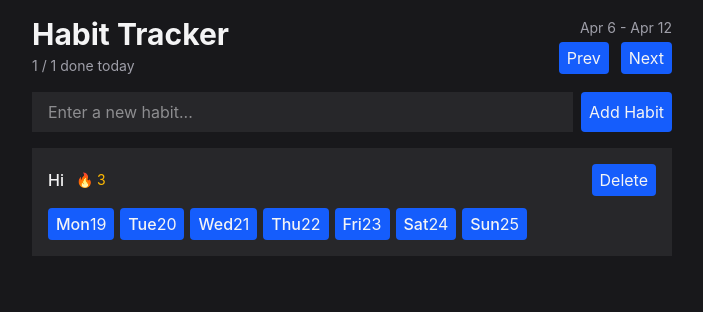
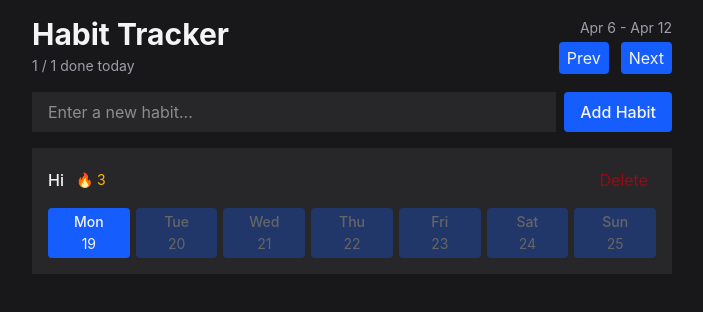
Before and after one commit to EScott-LL10T/habit-tracker, a React (Vite) app: page / in a window 1280 px wide. Shown: the top 312 px of the page, without its empty margins (288-991 px from the left). Built offline with nearby package versions, Linux system fonts and the light colour scheme.

Commit message:
Updated habbitForm and Habit item to utilize the new button styling and added reactivity to habit form to save the name of the habit.

```diff
--- a/src/components/Button.tsx
+++ b/src/components/Button.tsx
@@ -1,4 +1,4 @@
-import type { ComponentProps, ReactNode } from "react"
+import type { ComponentProps } from "react"
 import { twMerge } from "tailwind-merge"
 
 type Variant = "primary" | "secondary" | "ghost-destructive"
--- a/src/components/HabitForm.tsx
+++ b/src/components/HabitForm.tsx
@@ -1,13 +1,17 @@
+import { useState } from "react";
 import { Button } from "./Button";
 
 export function HabitForm(){
+    const [name , setName] = useState("")
     return(
         <form className = "flex gap-2">
             <input
+            value = {name}
+            onChange = {e => setName(e.target.value)}
             className="flex-1 rounded-1g bg-zinc-800 px-4 py-2 outline-none focus-visible:ring-2 focus-visible:ring-blue-500"
             type="text"
             placeholder="Enter a new habit..." />
-            <Button>Add Habit</Button>
+            <Button className = "rounded-1g px-4 py-2 font-medium">Add Habit</Button>
         </form>
     )
 }
--- a/src/components/HabitItem.tsx
+++ b/src/components/HabitItem.tsx
@@ -1,5 +1,5 @@
 import { Button } from "./Button"
-import { eachDayOfInterval, endOfWeek, startOfWeek, format } from "date-fns"
+import { eachDayOfInterval, endOfWeek, startOfWeek, format, isFuture } from "date-fns"
 
 type HabitItemProps = {
     habit: {
@@ -19,11 +19,14 @@ export function HabitItem({ habit } : HabitItemProps){
                     <span className = "font-medium" >{habit.name}</span>
                     <span className = "text-sm text-amber-400">🔥 3</span>
                 </div>
-                <Button>Delete</Button>
+                <Button variant="ghost-destructive">Delete</Button>
             </div>
             <div className = "flex gap-1.5">
                 {visibleDates.map(date => (
-                    <Button key={date.toISOString()}>
+                    <Button
+                        className = "flex flex-1 flex-col items-center gap-0.5 rounded-1g text-sm"
+                        key={date.toISOString()}
+                        disabled = {isFuture(date)}>
                         <span className = "font-medium">{format(date, 'EEE')}</span>
                         <span>{format(date, 'd')}</span>
                     </Button>
--- a/src/components/HabitList.tsx
+++ b/src/components/HabitList.tsx
@@ -2,7 +2,7 @@ import { HabitItem } from "./HabitItem";
 
 export function HabitList(){
     const habits = [{id: 1, name: "Hi"}]
-    if(habits.length ===0){
+    if(habits.length === 0){
         return(
             <p className = "text-center text-zinc-500 py-12">No habits yet. Add one to get started.</p>
         )
```
